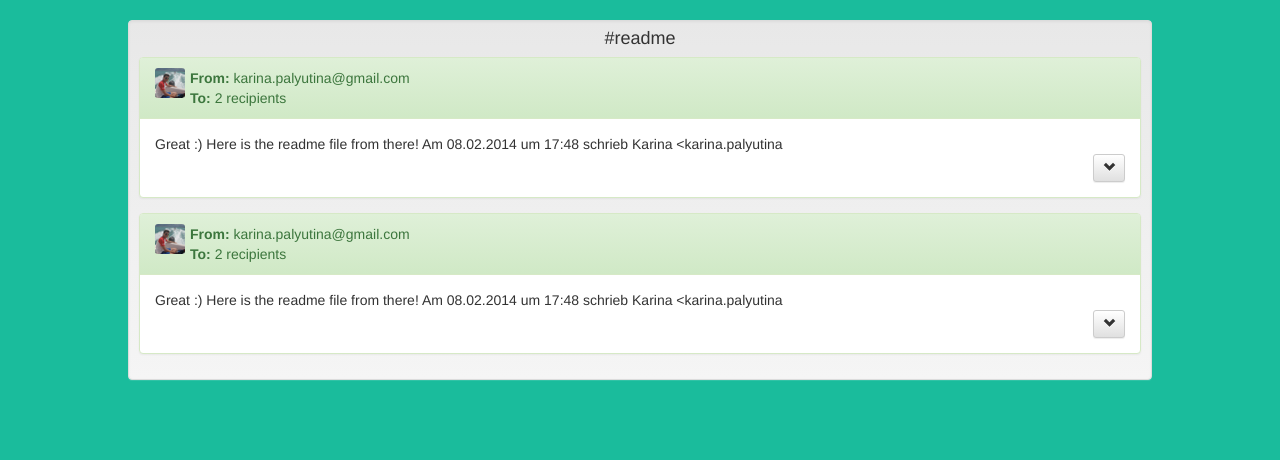
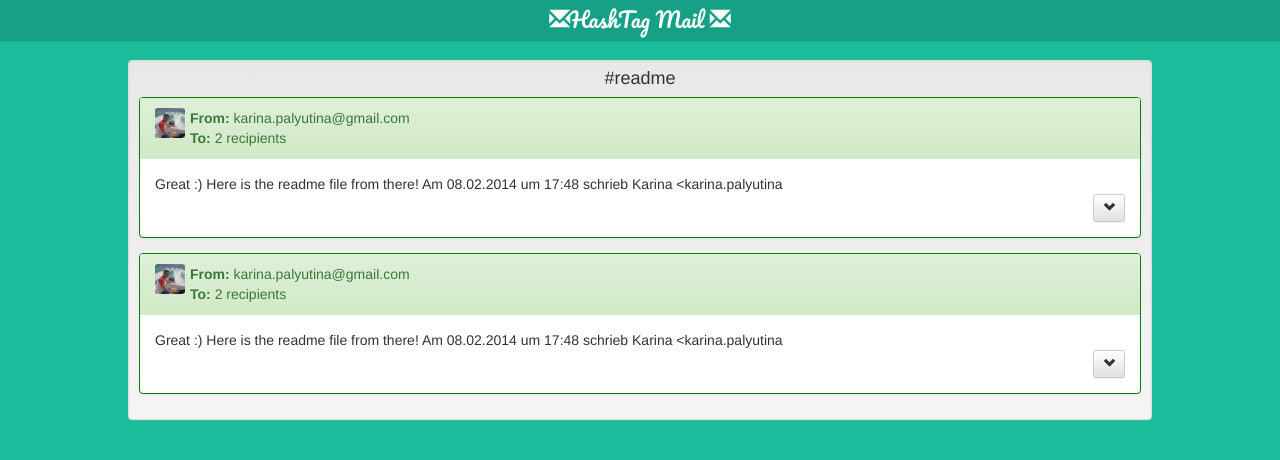
Before and after one commit to fmittelstaedt/hashtag-mail, a browser extension: page ui/single.html in a window 1280 px wide. Drawn offline with Linux system fonts and the light colour scheme.

Commit message:
Little changes to design.

```diff
--- a/ui/css/hashtag.css
+++ b/ui/css/hashtag.css
@@ -76,6 +76,7 @@
 .panel {
   margin-bottom: 0;
   word-wrap: break-word;
+  border-color: green;
 }
 
 .panel-heading {
--- a/ui/single.html
+++ b/ui/single.html
@@ -9,7 +9,9 @@
 </head>
 
 <body>
-
+  <div id="header">
+    <a id="header-logo" href="/" title="Go back to gmail."><span class="glyphicon glyphicon-envelope"></span>HashTag Mail <span class="glyphicon glyphicon-envelope"></span></a>
+  </div>
   <div class="list-wrapper"></div>
   <script src="js/app.js"></script>
 
```
